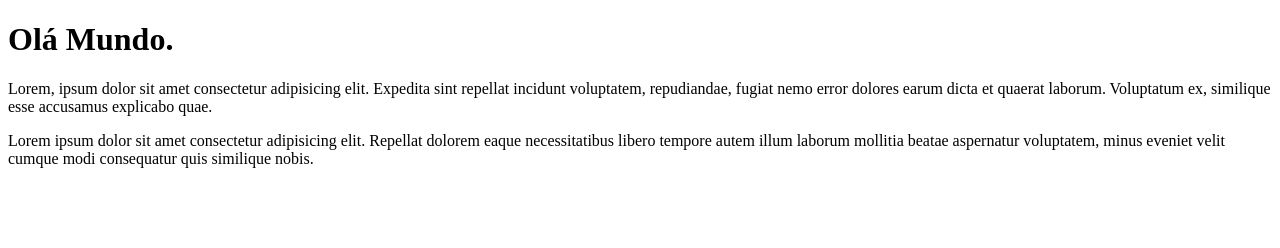
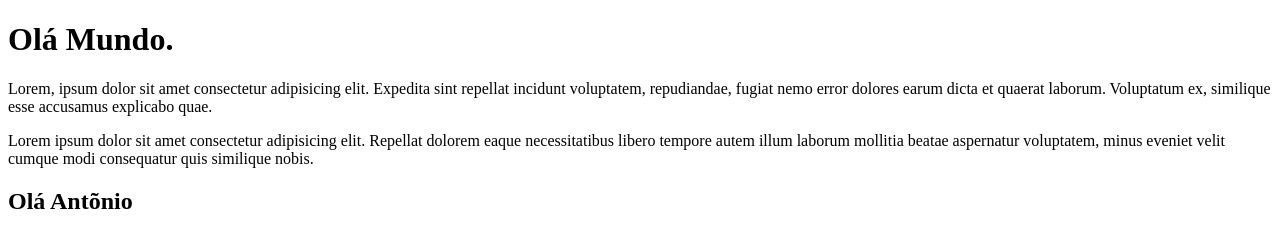
Before and after one commit to antonio-pss/git-github, a plain HTML site: page index.html in a window 1280 px wide. Drawn offline with Linux system fonts and the light colour scheme.

Commit message:
Conversa com o mundo

```diff
--- a/index.html
+++ b/index.html
@@ -10,5 +10,6 @@
     <h1>Olá Mundo.</h1>
     <p>Lorem, ipsum dolor sit amet consectetur adipisicing elit. Expedita sint repellat incidunt voluptatem, repudiandae, fugiat nemo error dolores earum dicta et quaerat laborum. Voluptatum ex, similique esse accusamus explicabo quae.</p>
     <p>Lorem ipsum dolor sit amet consectetur adipisicing elit. Repellat dolorem eaque necessitatibus libero tempore autem illum laborum mollitia beatae aspernatur voluptatem, minus eveniet velit cumque modi consequatur quis similique nobis.</p>
+    <h2>Olá Antõnio</h2>
 </body>
 </html>
```
